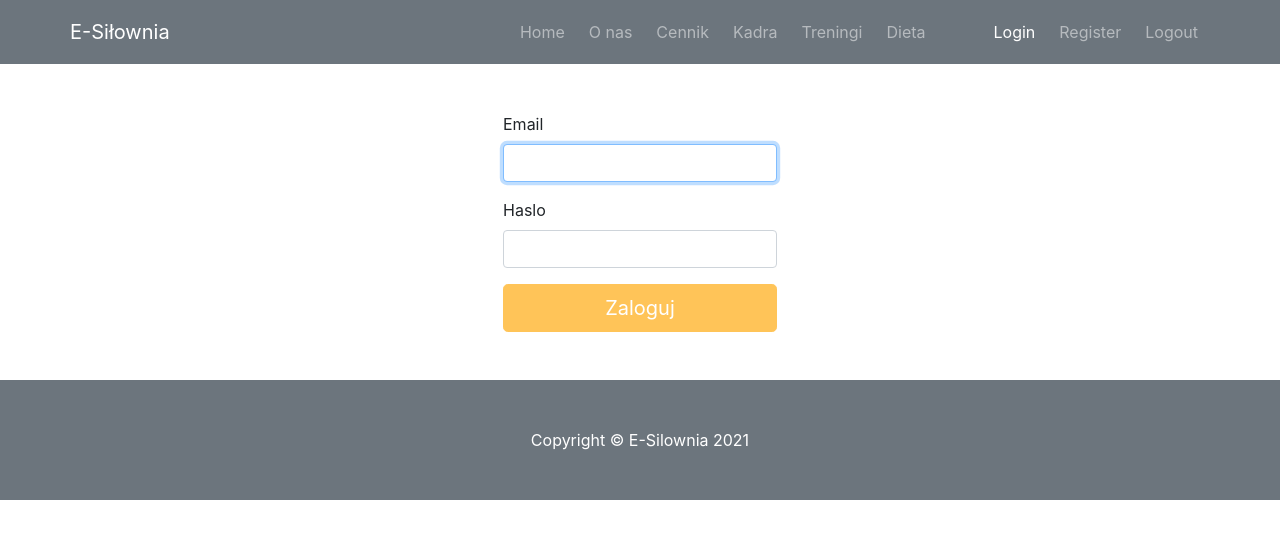
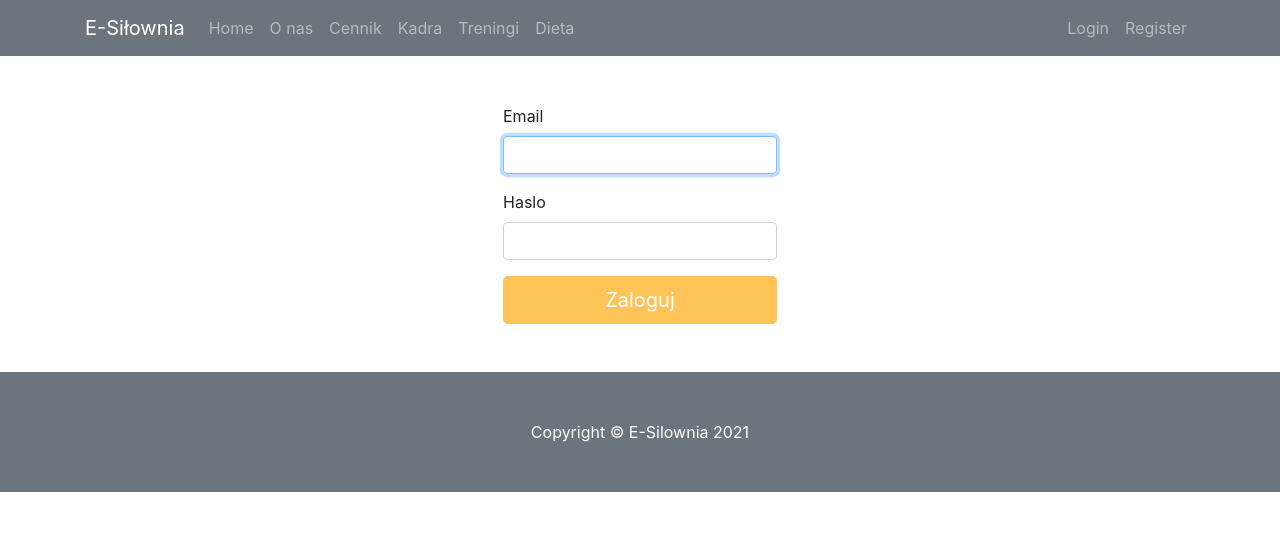
Before and after one commit to panjacob/PGYM-esilownia, a React (Create React App) app in the folder frontend/esilownia/: page /login in a window 1280 px wide. Shown: the top 538 px of the page. Built offline with nearby package versions, Linux system fonts and the light colour scheme; no server answers.

Commit message:
Przebudowa header (+dropdown z kontem) + Dodanie podmiany po zalogowaniu + Routing z forms

```diff
--- a/frontend/esilownia/src/components/Login/Login_form.js
+++ b/frontend/esilownia/src/components/Login/Login_form.js
@@ -3,9 +3,11 @@ import Form from "react-bootstrap/Form";
 import Button from "react-bootstrap/Button";
 import 'bootstrap/dist/css/bootstrap.min.css';
 import axiosInstance from '../Axios/axios';
+import {useHistory} from "react-router-dom";
 
 function Login_form() {
 
+    const history = useHistory();
     const [email, setEmail] = useState("");
     const [password, setPassword] = useState("");
 
@@ -33,11 +35,12 @@ function Login_form() {
                 localStorage.setItem('access_token', res.data.access_token);
                 localStorage.setItem('refresh_token', res.data.refresh_token);
 
-                console.log("Token : " + localStorage.getItem('access_token'))
-                console.log("Token : " + localStorage.getItem('refresh_token'))
+                console.log("Token acc: " + localStorage.getItem('access_token'))
+                console.log("Token ref: " + localStorage.getItem('refresh_token'))
 
-                // history.push('/');
-                // window.location.reload();
+
+                history.push('/');
+                window.location.reload();
             });
     };
 
--- a/frontend/esilownia/src/components/Logout/Logout.js
+++ b/frontend/esilownia/src/components/Logout/Logout.js
@@ -16,7 +16,8 @@ export default function SignUp() {
         localStorage.removeItem('refresh_token');
         axiosInstance.defaults.headers['Authorization'] = null;
         console.log("Logout and removed tokens")
-        console.log("Token : " + localStorage.getItem('refresh_token'))
+        console.log("Token acc: " + localStorage.getItem('access_token'))
+        console.log("Token ref: " + localStorage.getItem('refresh_token'))
         //history.push('/login');
     });
     return <div>Logout</div>;
--- a/frontend/esilownia/src/components/Register/Register_form.js
+++ b/frontend/esilownia/src/components/Register/Register_form.js
@@ -3,12 +3,14 @@ import Form from "react-bootstrap/Form";
 import Button from "react-bootstrap/Button";
 import 'bootstrap/dist/css/bootstrap.min.css';
 import axiosInstance from '../Axios/axios';
+import {useHistory} from "react-router-dom";
 
 
 // scrypt do sily hasla
 
 function Register_form() {
 
+    const history = useHistory();
     const [email, setEmail] = useState("");
     const [password, setPassword] = useState("");
     const [rep_password, setRep_password] = useState("");
@@ -38,9 +40,11 @@ function Register_form() {
                 last_name: lastname
             })
             .then((res) => {
-                //history.push('/login');
+
                 console.log(res);
                 console.log(res.data);
+                history.push('/login');
+
             });
     };
 
--- a/frontend/esilownia/src/components/Template/Header.js
+++ b/frontend/esilownia/src/components/Template/Header.js
@@ -2,112 +2,48 @@ import React from "react";
 import { Link, withRouter } from "react-router-dom";
 import 'bootstrap/dist/css/bootstrap.min.css';
 import Logout from "../Logout/Logout";
+import { Container, Navbar, Nav, NavDropdown } from 'react-bootstrap'
 
 function Header(props) {
   return (
-    <div className="navigation">
-      <nav class="navbar navbar-expand navbar-dark bg-secondary">
-        <div class="container">
-          <Link class="navbar-brand" to="/">
-            E-Siłownia
-          </Link>
-          <div>
-            <ul class="navbar-nav d-flex">
+      <div className="navigation">
+        <Navbar collapseOnSelect expand="lg" bg="secondary" variant="dark">
+          <Container>
+            <Navbar.Brand href="#home">E-Siłownia</Navbar.Brand>
+            <Navbar.Toggle aria-controls="responsive-navbar-nav" />
+            <Navbar.Collapse id="responsive-navbar-nav">
+              <Nav className="me-auto">
+                <Nav.Link href="/">Home</Nav.Link>
+                <Nav.Link href="/o_nas">O nas</Nav.Link>
+                <Nav.Link href="/cennik">Cennik</Nav.Link>
+                <Nav.Link href="/kadra">Kadra</Nav.Link>
+                <Nav.Link href="/treningi">Treningi</Nav.Link>
+                <Nav.Link href="/dieta">Dieta</Nav.Link>
+              </Nav>
 
-            <li
-                class={`nav-item m-1 ${
-                  props.location.pathname === "/" ? "active" : ""
-                }`}
-              >
-                <Link class="nav-link" to="/">
-                  Home
-                </Link>
-              </li>
+              {
+                localStorage.getItem('access_token') ? (
+                    <Nav className="ml-auto">
+                      <NavDropdown title="Konto" id="collasible-nav-dropdown">
+                        <NavDropdown.Item href="/">Moje konto</NavDropdown.Item>
+                        <NavDropdown.Item href="/">Edytuj konto</NavDropdown.Item>
+                        <NavDropdown.Item href="/">Dane płatnicze</NavDropdown.Item>
+                        <NavDropdown.Divider />
+                        <NavDropdown.Item href="/"><Logout></Logout></NavDropdown.Item>
+                      </NavDropdown>
+                    </Nav>
+                ) : (
+                    <Nav className="ml-auto">
+                      <Nav.Link href="/login">Login</Nav.Link>
+                      <Nav.Link href="/register">Register</Nav.Link>
+                    </Nav>
+                )
+              }
 
-              <li
-                class={`nav-item m-1 ${
-                  props.location.pathname === "/o_nas" ? "active" : ""
-                }`}
-              >
-                <Link class="nav-link" to="/o_nas">
-                  O nas
-                </Link>
-              </li>
-              <li
-                class={`nav-item m-1 ${
-                  props.location.pathname === "/cennik" ? "active" : ""
-                }`}
-              >
-                <Link class="nav-link" to="/cennik">
-                  Cennik
-                </Link>
-              </li>
-
-              <li
-                class={`nav-item m-1 ${
-                  props.location.pathname === "/kadra" ? "active" : ""
-                }`}
-              >
-                <Link class="nav-link" to="/kadra">
-                  Kadra
-                </Link>
-              </li>
-
-              <li
-                class={`nav-item m-1 ${
-                  props.location.pathname === "/treningi" ? "active" : ""
-                }`}
-              >
-                <Link class="nav-link" to="/treningi">
-                  Treningi
-                </Link>
-              </li>
-
-              <li
-                class={`nav-item m-1 ${
-                  props.location.pathname === "/dieta" ? "active" : ""
-                }`}
-              >
-                <Link class="nav-link" to="/dieta">
-                  Dieta
-                </Link>
-              </li>
-
-              <li
-                class={`nav-item ml-5 m-1 ${
-                  props.location.pathname === "/login" ? "active" : ""
-                }`}
-              >
-                <Link class="nav-link " to="/login">
-                  Login
-                </Link>
-              </li>
-
-              <li
-                class={`nav-item m-1 ${
-                  props.location.pathname === "/register" ? "active" : ""
-                }`}
-              >
-                <Link class="nav-link" to="/register">
-                  Register
-                </Link>
-              </li>
-
-              <li
-                  className={`nav-item m-1 ${
-                      props.location.pathname === "/" ? "active" : ""
-                  }`}
-              >
-                <Link class="nav-link" to="/">
-                  <Logout></Logout>
-                </Link>
-              </li>
-
-            </ul>
-          </div>
-        </div>
-      </nav>
-    </div>
+            </Navbar.Collapse>
+          </Container>
+        </Navbar>
+      </div>
   );
 }
 
```
Also changed, not shown: 1 other file (tests, documents, lock files or other folders).
